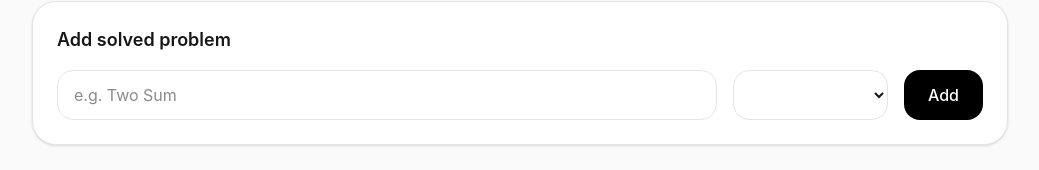
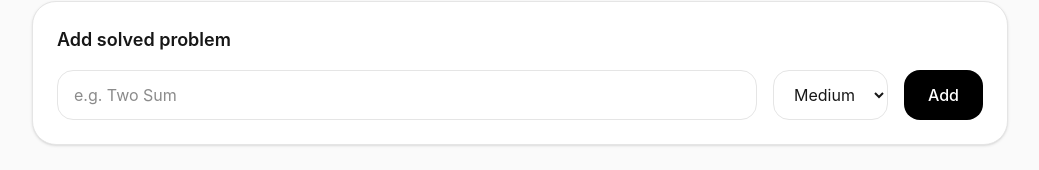
Before and after one commit to gdesiato/algoharvest, an Angular app: page / in a window 1280 px wide. Shown: the part 141-311 px from the top of the page, without its empty margins (120-1159 px from the left). Built offline with nearby package versions, Linux system fonts and the light colour scheme.

Commit message:
minor fixes

```diff
--- a/src/app/app.component.html
+++ b/src/app/app.component.html
@@ -45,9 +45,9 @@
           [(ngModel)]="difficulty"
           class="rounded-2xl border border-neutral-200 px-4 py-3 outline-none focus:ring-2 focus:ring-neutral-300"
         >
-          <option value="remembered">Remembered</option>
-          <option value="struggled">Struggled</option>
-          <option value="forgot">Forgot</option>
+          <option value="easy">Easy</option>
+          <option value="medium">Medium</option>
+          <option value="hard">Hard</option>
         </select>
 
         <button
```
Also changed, not shown: 1 other file (tests, documents, lock files or other folders).
